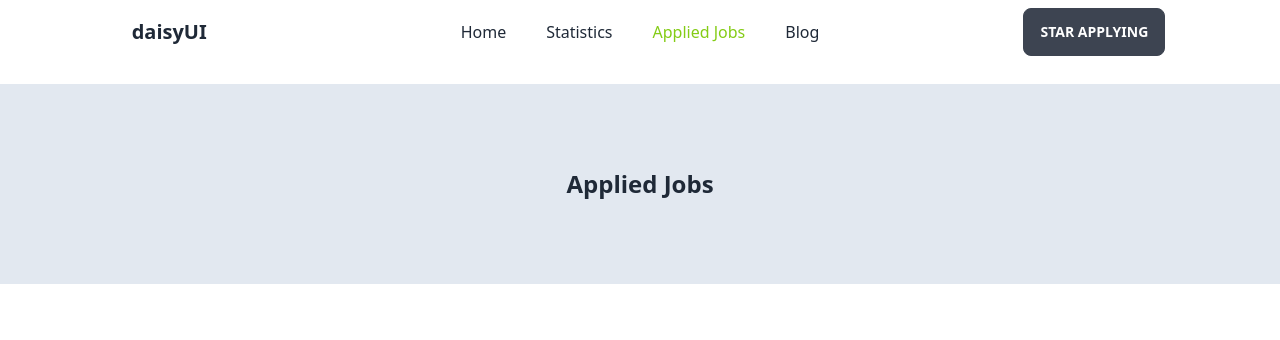
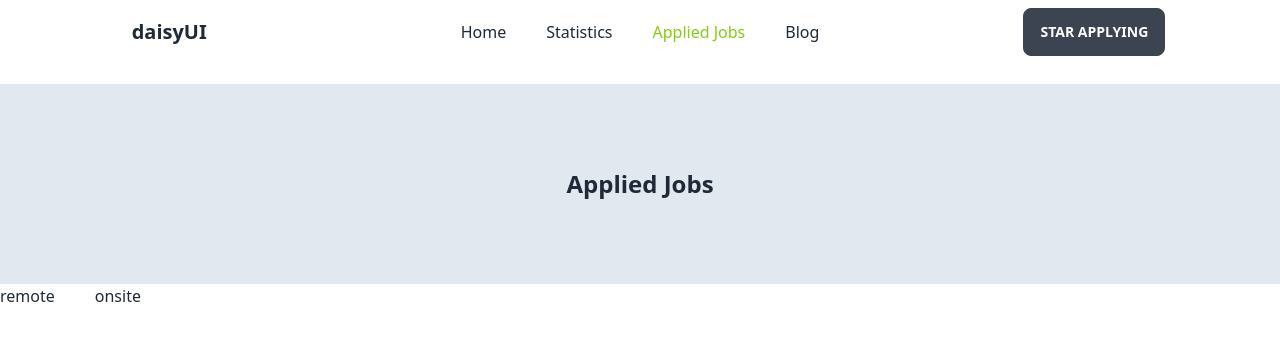
Before and after one commit to Tanvirsayem99/project-3, a React (Vite) app: page /jobs in a window 1280 px wide. Shown: the top 340 px of the page. Built offline with nearby package versions, Linux system fonts and the light colour scheme.

Commit message:
remote and onsite filter included in applied job pages

```diff
--- a/src/components/AppJobs/AppJobs.jsx
+++ b/src/components/AppJobs/AppJobs.jsx
@@ -1,4 +1,4 @@
-import React, { useState } from 'react';
+import React, { useEffect, useState } from 'react';
 import { useLoaderData } from 'react-router-dom';
 import { getStoredData } from '../../Utils/FakeDb';
 import StoredJobs from '../StoredJobs/StoredJobs';
@@ -6,19 +6,28 @@ import StoredJobs from '../StoredJobs/StoredJobs';
 const AppJobs = () => {
     const storedJobs = useLoaderData();
     let cart = []
+    const [afra, setAfra] = useState(cart)
     const sayem = getStoredData()
-    for(const id in sayem){
-        const storedItems = storedJobs.find(e => e.id === id)
-        if(storedItems){
-            cart.push(storedItems)
-            console.log('hello')
+
+
+        for(const id in sayem){
+            const storedItems = storedJobs.find(e => e.id === id)
+            if(storedItems){
+                cart.push(storedItems)
+            }
         }
-        else{
-            console.log('hi')
-        }
-        console.log(storedItems)
 
+
+
+    const clicker =() =>{
+        const filterOnsite = cart.filter(e => e.remoteOrOnsite.status === 'Onsite');
+        console.log(filterOnsite)
+        setAfra(filterOnsite)
     }
+
+
+
+
 
 
 
@@ -27,9 +36,13 @@ const AppJobs = () => {
             <div className='bg-slate-200 h-[25vh] flex justify-center items-center'>
                 <h1 className='text-center font-semibold text-2xl'>Applied Jobs</h1>
             </div>
+            <div className='flex gap-10'>
+                <button>remote</button>
+                <button onClick={()=>clicker()}>onsite</button>
+            </div>
             <div>
             {
-                cart.map(e => (<StoredJobs key={e.id} e={e}></StoredJobs>))
+                afra.map(e => (<StoredJobs key={e.id} e={e}></StoredJobs>))
             }
         </div>
         </div>
```
